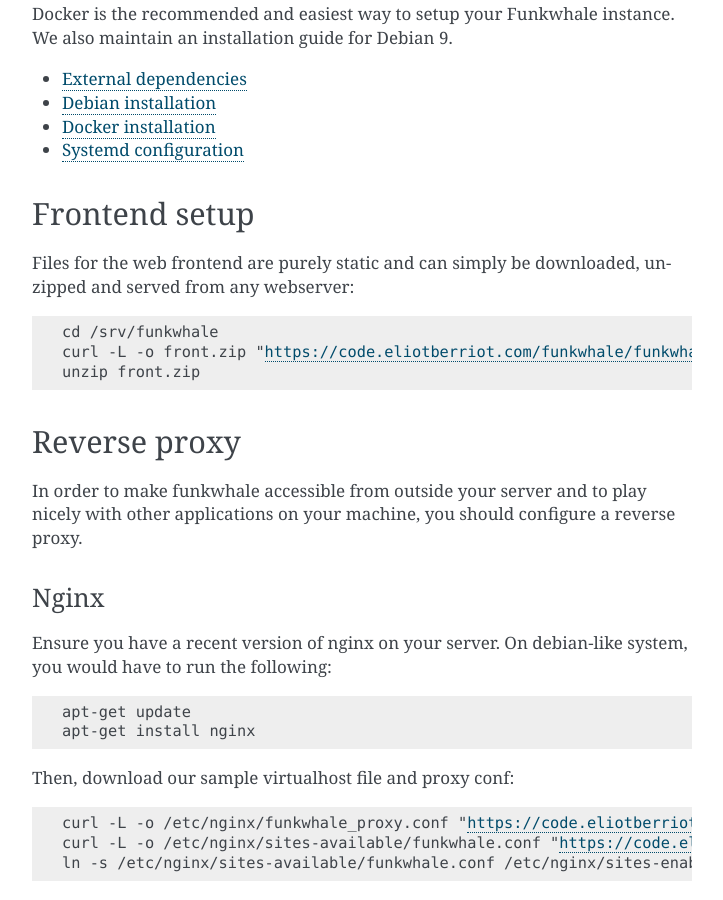
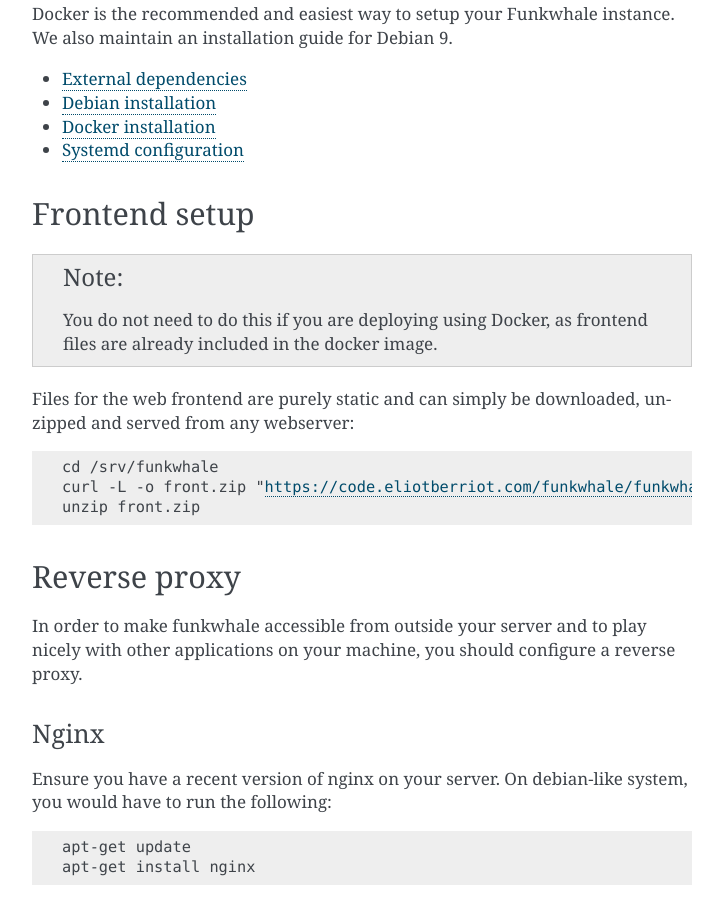
Before and after one commit to RYGhub/funkwhale, a Sphinx documentation site: the page built from docs/installation/index.rst, in a window 1280 px wide and 900 px high, scrolled down 1348 px. Shown: the whole window, without its empty margins (388-1111 px from the left). Built offline with Sphinx 7.4.7, drawn with Linux system fonts in a browser that asks for light colours; pages that are not in the unit, such as notebooks, are missing from menus.

Commit message:
Fix #132: better upgrading instructions for frontend files on docker

```diff
--- a/docs/installation/index.rst
+++ b/docs/installation/index.rst
@@ -73,6 +73,12 @@
 
 Frontend setup
 ---------------
+
+.. note::
+
+    You do not need to do this if you are deploying using Docker, as frontend files
+    are already included in the docker image.
+
 
 Files for the web frontend are purely static and can simply be downloaded, unzipped and served from any webserver:
 
```
Also changed, not shown: docs/upgrading.rst (+26 -23 lines), 1 other file.
